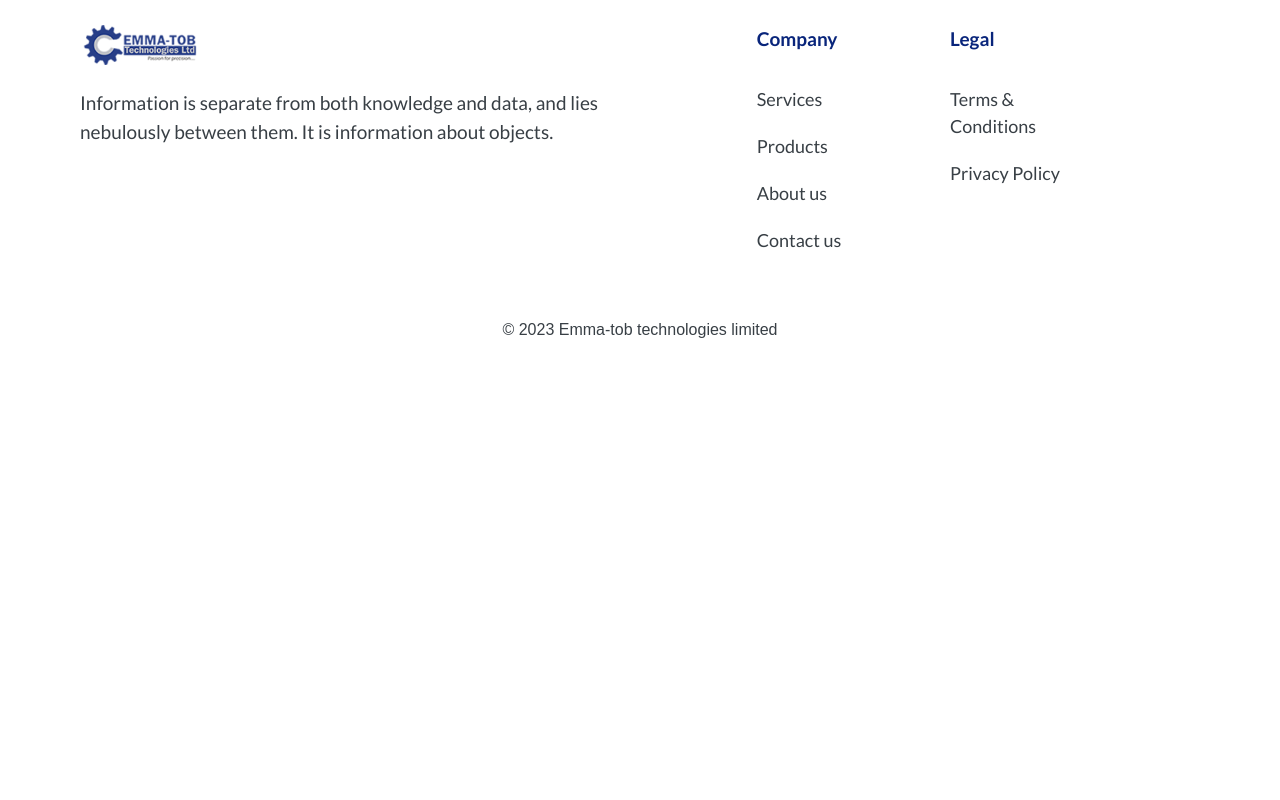
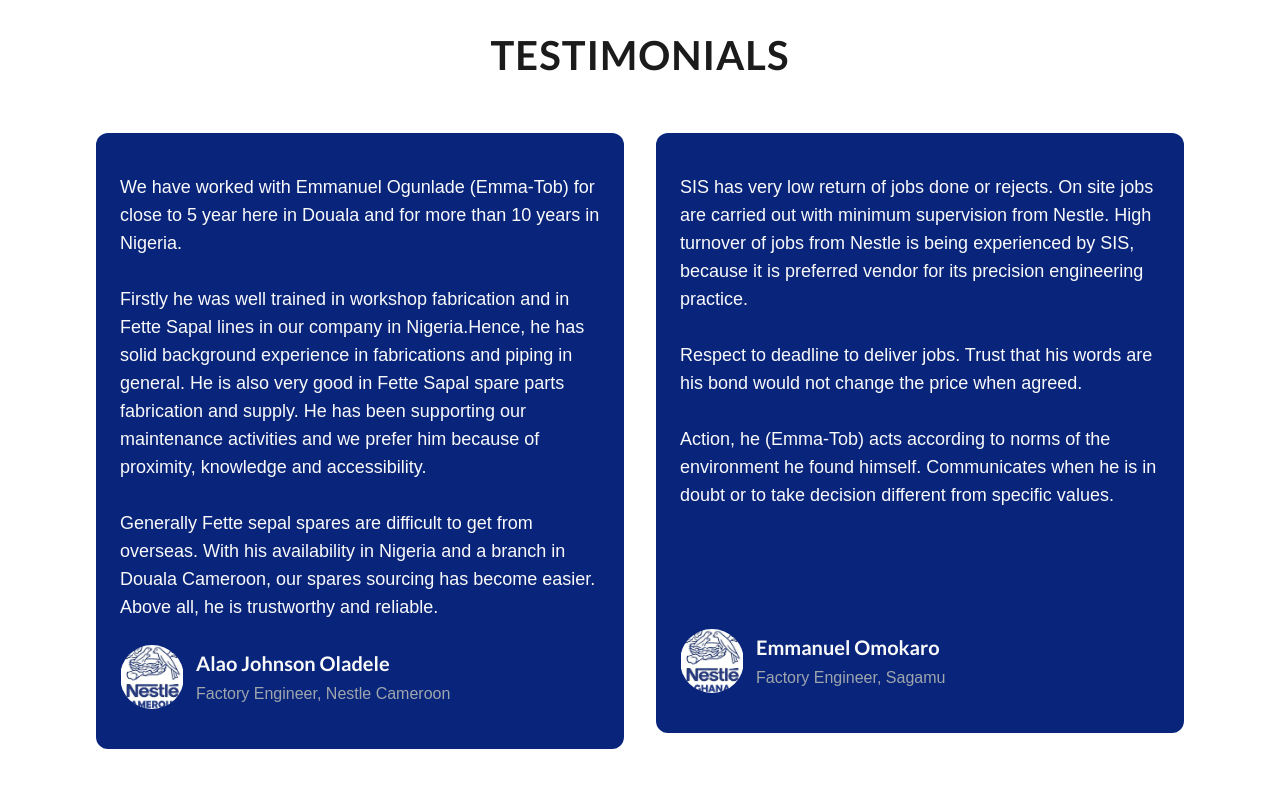
Before and after one commit to gidiblack/emma-tob, a Next.js app: page / in a window 1280 px wide. Shown: the part 3400-4200 px from the top of the page. Before the commit the page ends 3822 px from the top, so only its background shows below. Built offline with nearby package versions, Linux system fonts and the light colour scheme.

Commit message:
testimonial section

```diff
--- a/src/components/OptimizedImage.tsx
+++ b/src/components/OptimizedImage.tsx
@@ -9,14 +9,14 @@ const OptimizedImage = ({
   ...props
 }: ImageProps) => {
   const OptimizedImg = chakra(NextImage, {
-    shouldForwardProp: (prop) => ["layout", "src", "alt"].includes(prop),
+    shouldForwardProp: (prop) => ["fill", "src", "alt"].includes(prop),
   });
 
   return (
     <Box pos="relative" {...props}>
       <OptimizedImg
         src={src as string}
-        layout="fill"
+        fill={true}
         objectFit={objectFit}
         alt={alt || ""}
         borderRadius={borderRadius}
--- a/src/pages/index.tsx
+++ b/src/pages/index.tsx
@@ -2,7 +2,15 @@ import ContactTabs from "@/components/ContactTabs";
 import HomeHero from "@/components/HomeHero";
 import OptimizedImage from "@/components/OptimizedImage";
 import PageSection from "@/components/PageSection";
-import { Box, Grid, GridItem, Text } from "@chakra-ui/react";
+import {
+  Box,
+  Flex,
+  Grid,
+  GridItem,
+  HStack,
+  Stack,
+  Text,
+} from "@chakra-ui/react";
 import Punches from "@/assets/640-ball-bearing-stainless-metal-roller-for-machine-industrial-angular-contact-isolated-on-white-background.jpg";
 import Wheels from "@/assets/metal-preparations-are-ready-following-stage-processing.jpg";
 import Knives from "@/assets/high-angle-medical-scalpel-blades.jpg";
@@ -14,6 +22,8 @@ import IntricateParts from "@/assets/various-work-tools-worktop.jpg";
 import Unilever from "@/assets/unilever-logo.png";
 import Twinings from "@/assets/Twinings.png";
 import Nestle from "@/assets/nestle-logo.png";
+import NestleCameroun from "@/assets/camerounnestle.png";
+import NestleGhana from "@/assets/ghananestle.png";
 import Gsk from "@/assets/gsk-logo.jpg";
 import SweetNutrition from "@/assets/sweet-nutrition.png";
 import Perfetti from "@/assets/perfetti.png";
@@ -112,6 +122,29 @@ export default function Home() {
     },
   ];
 
+  const testimonials = [
+    {
+      testimonial: `We have worked with Emmanuel Ogunlade (Emma-Tob) for close to 5 year here in Douala and for more than 10 years in Nigeria.
+
+        Firstly he was well trained in workshop fabrication and in Fette Sapal lines in our company in Nigeria.Hence, he has solid background experience in fabrications and piping in general. He is also very good in Fette Sapal spare parts fabrication and supply. He has been supporting our maintenance activities and we prefer him because of proximity, knowledge and accessibility.
+
+        Generally Fette sepal spares are difficult to get from overseas. With his availability in Nigeria and a branch in Douala Cameroon, our spares sourcing has become easier. Above all, he is trustworthy and reliable.`,
+      name: "Alao Johnson Oladele",
+      jobTitle: "Factory Engineer, Nestle Cameroon",
+      img: NestleCameroun.src,
+    },
+    {
+      testimonial: `SIS has very low return of jobs done or rejects. On site jobs are carried out with minimum supervision from Nestle. High turnover of jobs from Nestle is being experienced by SIS, because it is preferred vendor for its precision engineering practice.
+
+      Respect to deadline to deliver jobs. Trust that his words are his bond would not change the price when agreed.
+
+      Action, he (Emma-Tob) acts according to norms of the environment he found himself. Communicates when he is in doubt or to take decision different from specific values.`,
+      name: "Emmanuel Omokaro",
+      jobTitle: "Factory Engineer, Sagamu",
+      img: NestleGhana.src,
+    },
+  ];
+
   // responsive breakpoints are "max-width"
   const settings = {
     dots: false,
@@ -146,6 +179,27 @@ export default function Home() {
         breakpoint: 448,
         settings: {
           slidesToShow: 2,
+        },
+      },
+    ],
+  };
+
+  const testimonialSettings = {
+    dots: false,
+    infinite: true,
+    autoplay: false,
+    speed: 500,
+    autoplaySpeed: 0,
+    slidesToShow: 2,
+    slidesToScroll: 1,
+    responsive: [
+      {
+        breakpoint: 992,
+        settings: {
+          slidesToShow: 1,
+          dots: true,
+          autoplay: true,
+          autoplaySpeed: 3000,
         },
       },
     ],
@@ -261,6 +315,75 @@ export default function Home() {
           </Slider>
         </Box>
       </PageSection>
+      <PageSection mx={["-1rem", null, "unset"]}>
+        <Text as={"h2"} textAlign={"center"} mb={[6, null, 8, 10, 12]}>
+          TESTIMONIALS
+        </Text>
+        <Slider {...testimonialSettings}>
+          {testimonials.map(({ img, name, testimonial, jobTitle }, i) => (
+            <TestimonialCard
+              key={i}
+              testimonial={testimonial}
+              name={name}
+              jobTitle={jobTitle}
+              img={img}
+            />
+          ))}
+        </Slider>
+      </PageSection>
     </>
   );
 }
+
+const TestimonialCard = ({
+  testimonial,
+  name,
+  jobTitle,
+  img,
+}: {
+  testimonial: string;
+  name: string;
+  jobTitle: string;
+  img: string;
+}) => (
+  <Flex
+    flexDir={"column"}
+    bg={"brand.500"}
+    borderRadius={{ base: 8, md: 10, lg: 12 }}
+    minH={["440px", null, "400px", "540px", "600px"]}
+    py={[5, null, 8, 10]}
+    px={[3, null, 5, 6]}
+    justify={"space-between"}
+    mx={{ base: 1, lg: 2, xl: 4, "2xl": 5 }}
+  >
+    <Text
+      color={"gray.50"}
+      fontSize={[14, null, 15, 16, 18]}
+      lineHeight={{ base: "21px", lg: "24px", xl: "28px" }}
+      whiteSpace={"pre-line"}
+    >
+      {testimonial}
+    </Text>
+    <HStack spacing={3} mt={[4, null, 5, 6]}>
+      <OptimizedImage
+        src={img}
+        boxSize={[14, null, 16]}
+        borderRadius={"full"}
+        alt={name}
+      />
+      <Stack spacing={[0.5, null, null, 1]}>
+        <Text
+          color={"gray.50"}
+          fontSize={[16, null, 17, 18, 20]}
+          fontWeight={"bold"}
+          fontFamily={"Lato"}
+        >
+          {name}
+        </Text>
+        <Text color={"gray.400"} fontSize={[13, null, 14, 15, 16]}>
+          {jobTitle}
+        </Text>
+      </Stack>
+    </HStack>
+  </Flex>
+);
```
